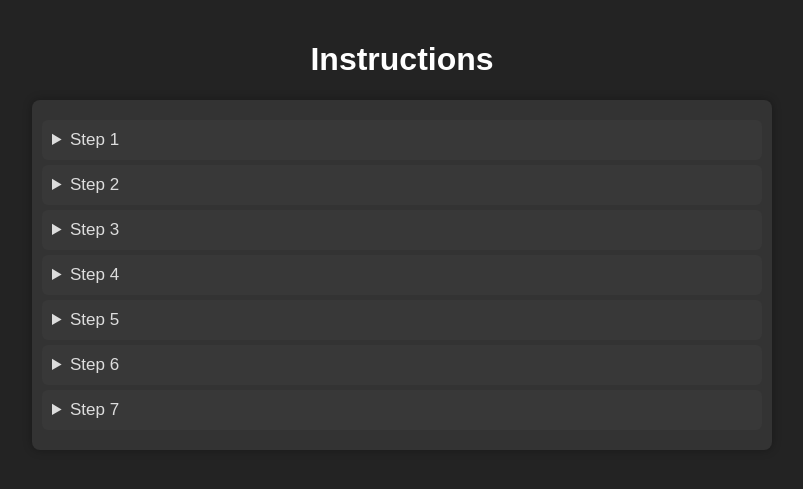
After one commit to mrabhin03/Instagram-Stories-ViewersDetails-Using-PHP, a PHP site: page /Instructions.php in a window 1280 px wide. The commit adds this page. Shown: the top 489 px of the page, without its empty margins (238-1041 px from the left). Run offline with PHP 8.4, Linux system fonts and the light colour scheme; some libraries are stand-ins or nearby versions.

Commit message:
Instructions added

```diff
--- /dev/null
+++ b/Instructions.php
@@ -0,0 +1,154 @@
+<?php
+include('Connections.php');
+include('session.php');
+?>
+<!DOCTYPE html>
+<html lang="en">
+<head>
+    <meta charset="UTF-8">
+    <meta name="viewport" content="width=device-width, initial-scale=1.0">
+    <title>Instructions</title>
+    <link href="https://cdnjs.cloudflare.com/ajax/libs/prism/1.29.0/themes/prism-tomorrow.min.css" rel="stylesheet">
+  <script src="https://cdnjs.cloudflare.com/ajax/libs/prism/1.29.0/prism.min.js"></script>
+  <script src="https://cdnjs.cloudflare.com/ajax/libs/prism/1.29.0/components/prism-javascript.min.js"></script>
+
+    <style>
+        body {
+          user-select: none;
+            font-family: Arial, sans-serif;
+            background-color:#232323;
+            margin: 0;
+            padding: 20px;
+            display: flex;
+            flex-direction: column;
+            align-items: center;
+        }
+        ::-webkit-scrollbar{
+            width: 0px;
+        }
+        h1 {
+            color: white;
+        }
+        form {
+            background-color: #333;
+            /* border: 3px solid #aaa; */
+            border-radius: 8px;
+            padding: 20px;
+            box-shadow: 0 0 10px rgba(0, 0, 0, 0.3);
+            max-width: 700px;
+            width: 100%;
+            margin-bottom: 20px;
+            display: flex;
+            flex-direction: column;
+            align-items: center;
+            gap:5px;
+        }
+        .language-javascript{
+          user-select: none;
+            background-color:red;
+            border-radius:20px !important;
+            color:#ddd;
+            padding: 0px;
+            margin: 0px;
+            /* border: 3px solid #777; */
+            height:420px;
+            transition: border-color 0.3s ease;
+            display: block;
+            margin: 10px 0;
+            width: 90%;
+            cursor: pointer;
+
+        }
+        textarea:focus {
+            border-color: #3498db;
+            outline: none;
+        }
+        button {
+            background-color: #3498db;
+            color: white;
+            border: none;
+            border-radius: 4px;
+            padding: 7px;
+            cursor: pointer;
+            font-size:14px;
+            margin-left:26px;
+            transition: background-color 0.3s ease;
+        }
+        button:hover {
+            background-color: #2980b9;
+        }
+        #copies{
+            font-size:14px;
+        }
+
+        #header-details{
+            color:#ddd;
+          width:100%;
+          display:flex;
+          align-items:center;
+          justify-content:space-between;
+          padding:10px;
+          background-color:#383838;
+          border-radius:6px;
+        }
+        #header-details>b{
+            margin:10px 0 10px 26px;
+            font-weight:100;
+
+        }
+        #header-details>summary{
+            font-size:17px;
+            cursor: pointer;
+        }
+        #header-details>img{
+            height: 200px;
+            margin-left:26px ;
+            border-radius:6px;
+        }
+    </style>
+</head>
+<body>
+
+    <h1>Instructions</h1>
+    <form  method="post">
+        <details id="header-details">
+            <summary>Step 1</summary>
+            <b>Copy the javascript code given in Code page</b>
+            <a href="Code.php"><button type='button'>View Code</button></a>
+        </details>
+        <details id="header-details">
+            <summary>Step 2</summary>
+            <b>Open instagram web in your PC</b>
+            <a href="https://www.instagram.com/" target="_blank"><button type='button'>Visit Instagram</button></a>
+        </details>
+        <details id="header-details">
+            <summary>Step 3</summary>
+            <b>Open story you want the data from and open the views of the story</b>
+        </details>
+        <details id="header-details">
+            <summary>Step 4</summary>
+            <b>Press F12 for Inspect (Maybe different Hotkey for other browsers)</b>
+            <img src="Images/Inspect.png" alt="">
+        </details>
+        <details id="header-details">
+            <summary>Step 5</summary>
+            <b>Open console in the opened Inspect (Only Past this code if and only if you trust this code)</b>
+            <img src="Images/Console.png" alt="">
+        </details>
+        <details id="header-details">
+            <summary>Step 6</summary>
+            <b>Past the code that copied in to the console. Sometimes you need to type 'past' inorder to past something on the console.</b>
+            <img src="Images/PastCode.png" alt="">
+        </details>
+
+        <details id="header-details">
+            <summary>Step 7</summary>
+            <b>Then copy the output u get and past it in Create story page in this web</b>
+            <a href="CreateStory.php"><button type='button'>Create story</button></a>
+        </details>
+
+    </form>
+    <script type="module" src="https://unpkg.com/ionicons@7.1.0/dist/ionicons/ionicons.esm.js"></script>
+    <script nomodule src="https://unpkg.com/ionicons@7.1.0/dist/ionicons/ionicons.js"></script>
+</body>
+</html>
--- a/index.php
+++ b/index.php
@@ -14,6 +14,8 @@
             <a href="StoryManage.php"><button class='button1'>Story Management</button></a>
             <a href="Users.php"><button class='button1'>User Management</button></a>
             <a href="Code.php"><button class='button1'>Details Code</button></a>
+            <a href="Instructions.php"><button class='button1'>Instructions</button></a>
         </div>
+        <footer>Don't Forget to import Database</footer>
     </body>
 </html>
--- a/style.css
+++ b/style.css
@@ -192,3 +192,9 @@ a{
 td input{
     width:100%;
 }
+footer{
+    padding: 8px;
+    border-radius: 7px;
+    color: rgb(62, 62, 62);
+    /* background-color: rgba(41, 127, 185, 0.325); */
+}
```
Also changed, not shown: Code.php (+13 -1 lines), Images/Console.png (added), Images/Inspect.png (added), Images/PastCode.png (added).
